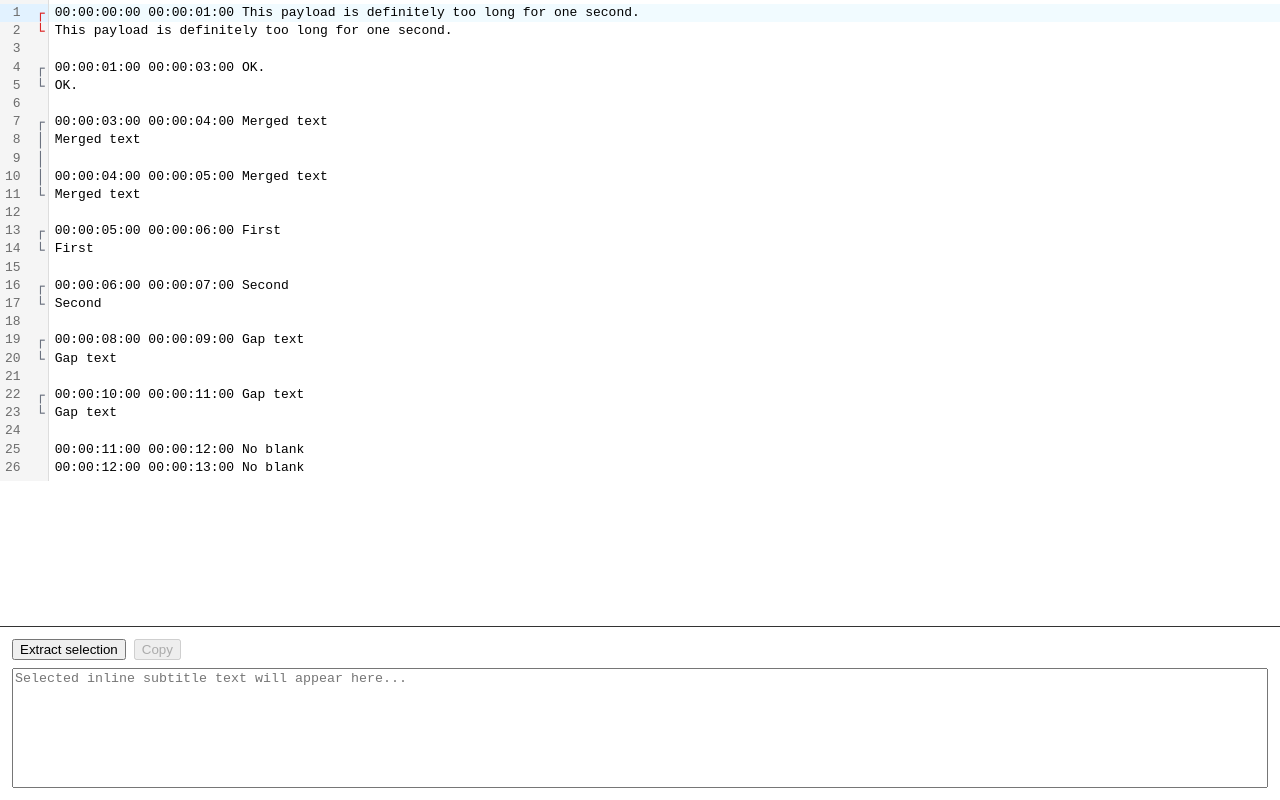
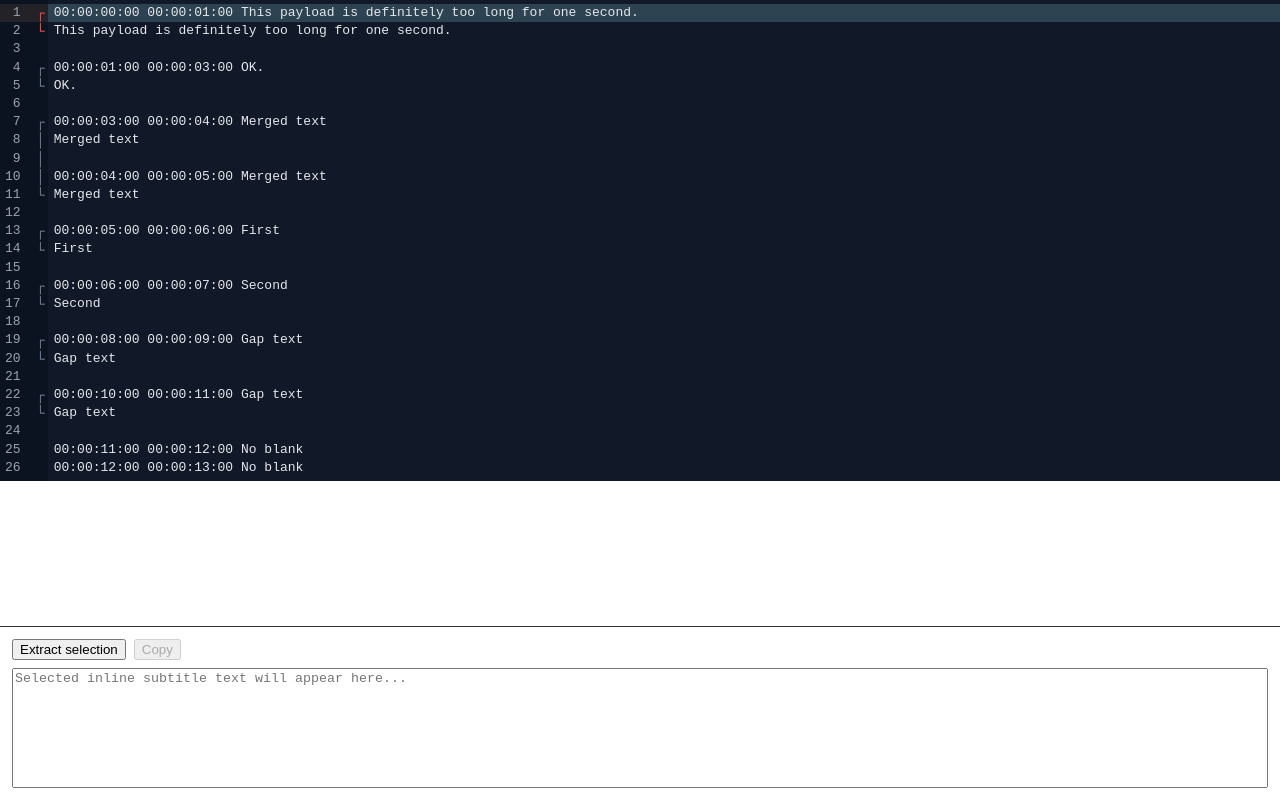
Before and after one commit to weiying-chen/sub, a React (Vite) app: page / in a window 1280 px wide. Built offline with nearby package versions, Linux system fonts and the light colour scheme.

Commit message:
Add CodeMirror light and dark themes

```diff
--- a/src/App.tsx
+++ b/src/App.tsx
@@ -7,14 +7,17 @@ import { maxCharsRule } from './analysis/maxCharsRule'
 import { cpsRule } from './analysis/cpsRule'
 import { findingsDecorations } from './cm/findingsDecorations'
 import { timestampLinkGutter } from './cm/timestampLinkGutter'
+import { darkTheme } from './cm/themeDark'
+import { lightTheme } from './cm/themeLight'
 import { getSelectedInlineText } from './cm/selection'
 import type { Metric, Finding } from './analysis/types'
 import { sampleSubtitles } from './fixtures/subtitles'
 
 export default function App() {
+  const isDark = true
+
   const [value, setValue] = useState(sampleSubtitles)
   const [view, setView] = useState<EditorView | null>(null)
-
   const [extracted, setExtracted] = useState('')
 
   const metrics = useMemo<Metric[]>(() => {
@@ -43,6 +46,10 @@ export default function App() {
     return out
   }, [metrics])
 
+  const cpsFindings = useMemo(() => {
+    return findings.filter((f) => f.type === 'CPS')
+  }, [findings])
+
   useEffect(() => {
     console.log('ALL metrics:', metrics)
   }, [metrics])
@@ -51,17 +58,17 @@ export default function App() {
     console.log('ALL CPS metrics:', cpsMetrics)
   }, [cpsMetrics])
 
-  const cpsFindings = useMemo(() => {
-    return findings.filter((f) => f.type === 'CPS')
-  }, [findings])
-
   useEffect(() => {
     console.log('CPS findings:', cpsFindings)
   }, [cpsFindings])
 
   const extensions = useMemo(() => {
-    return [timestampLinkGutter(findings), findingsDecorations(findings)]
-  }, [findings])
+    return [
+      isDark ? darkTheme : lightTheme,
+      timestampLinkGutter(findings),
+      findingsDecorations(findings),
+    ]
+  }, [isDark, findings])
 
   const handleExtract = useCallback(() => {
     if (!view) return
--- /dev/null
+++ b/src/cm/themeDark.ts
@@ -0,0 +1,34 @@
+import { EditorView } from '@codemirror/view'
+
+export const darkTheme = EditorView.theme(
+  {
+    '&': {
+      color: '#e5e7eb',           // text
+      backgroundColor: '#111827', // gray-900 (softer than slate-900)
+    },
+
+    '.cm-scroller': {
+      backgroundColor: '#111827',
+    },
+
+    '.cm-content': {
+      caretColor: '#e5e7eb',
+      backgroundColor: '#111827',
+    },
+
+    '.cm-cursor, .cm-dropCursor': {
+      borderLeftColor: '#e5e7eb',
+    },
+
+    '&.cm-focused .cm-selectionBackground, ::selection': {
+      backgroundColor: '#374151', // gray-700 (slightly softer than slate-700)
+    },
+
+    '.cm-gutters': {
+      backgroundColor: '#0b1220', // softer than slate-950, not pitch black
+      color: '#9ca3af',           // gray-400 for better readability
+      border: 'none',
+    },
+  },
+  { dark: true }
+)
--- /dev/null
+++ b/src/cm/themeLight.ts
@@ -0,0 +1,29 @@
+import { EditorView } from '@codemirror/view'
+
+export const lightTheme = EditorView.theme(
+  {
+    '&': {
+      color: '#111827',           // gray-900
+      backgroundColor: '#ffffff',
+    },
+
+    '.cm-content': {
+      caretColor: '#111827',
+    },
+
+    '.cm-cursor, .cm-dropCursor': {
+      borderLeftColor: '#111827',
+    },
+
+    '&.cm-focused .cm-selectionBackground, ::selection': {
+      backgroundColor: '#e5e7eb', // gray-200
+    },
+
+    '.cm-gutters': {
+      backgroundColor: '#f9fafb', // gray-50
+      color: '#6b7280',           // gray-500
+      border: 'none',
+    },
+  },
+  { dark: false }
+)
--- a/src/index.css
+++ b/src/index.css
@@ -27,12 +27,16 @@ body,
   touch-action: pan-y;
 }
 
+/* ---- Semantic highlights (tuned for dark + light) ---- */
+
 .cm-too-long {
-  background-color: rgba(255, 0, 0, 0.12);
+  /* Slightly stronger so it stays visible on dark backgrounds */
+  background-color: rgba(239, 68, 68, 0.18);
 }
 
 .cm-cps-dot {
-  color: #d97706;
+  /* Slightly brighter so it doesn't look muddy on dark backgrounds */
+  color: #f59e0b; /* amber-500 */
   font-size: 14px;
   line-height: 1;
   margin-left: 4px;
@@ -70,17 +74,18 @@ body,
   font-size: 14px;
   line-height: 1;
 
-  /* default */
-  color: #6b7280; /* gray-500 */
+  /* Neutral glyph color that reads nicely on dark + light */
+  color: #64748b; /* slate-500 */
   opacity: 1;
 }
 
 .cm-ts-link--ok {
-  color: #6b7280; /* gray-500 */
+  color: #64748b; /* slate-500 */
   opacity: 1;
 }
 
 .cm-ts-link--flagged {
-  color: #dc2626; /* red-600 */
+  /* Slightly less harsh than red-600 on dark themes */
+  color: #ef4444; /* red-500 */
   opacity: 1;
 }
```
